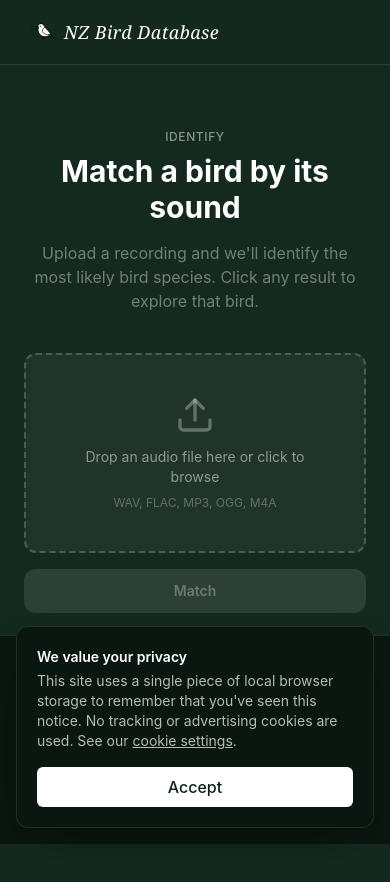
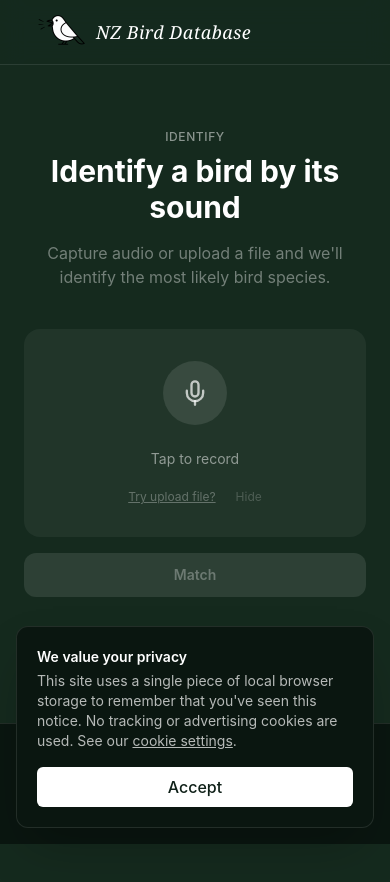
Before and after one commit to giddypergrid/NZBirdSoundDatabase-Frontend, a React (Create React App) app: page /match in a window 390 px wide. Shown: the top 882 px of the page. After the commit the page ends 844 px from the top, so only its background shows below. Built offline with nearby package versions, Linux system fonts and the light colour scheme; no server answers.

Commit message:
feat: audio capture UI, responsive footer, page copy updates

```diff
--- a/public/index.html
+++ b/public/index.html
@@ -24,7 +24,7 @@
       work correctly both with client-side routing and a non-root public URL.
       Learn how to configure a non-root public URL by running `npm run build`.
     -->
-    <title>NZBirdSoundDatabase</title>
+    <title>NZ Bird Sound Database</title>
   </head>
   <body>
     <noscript>You need to enable JavaScript to run this app.</noscript>
--- a/src/components/ClassifyUpload.tsx
+++ b/src/components/ClassifyUpload.tsx
@@ -1,79 +1,142 @@
-import React, { useState, useRef } from "react";
-import { Upload, ChevronRight } from "lucide-react";
+import React, { useState, useRef, useEffect, useCallback } from "react";
+import { Upload, ChevronRight, Mic, MicOff, X } from "lucide-react";
 import { useNavigate } from "react-router-dom";
 import Lottie from "lottie-react";
+import SimpleAudioPlayer from "components/AudioPlayer";
 import { classifyApi } from "services/api";
 import { ClassifyResponse, ClassifyPrediction } from "types/bird";
 import loadingBirdAnimation from "assets/LoadingBird.json";
 
 const ALLOWED_EXTENSIONS = [".wav", ".flac", ".mp3", ".ogg", ".m4a"];
+const MAX_SECS = 60;
+
+function getBestMimeType(): string {
+  for (const t of ["audio/webm;codecs=opus", "audio/webm", "audio/ogg;codecs=opus", "audio/mp4"]) {
+    if (typeof MediaRecorder !== "undefined" && MediaRecorder.isTypeSupported(t)) return t;
+  }
+  return "";
+}
+
+function mimeToExt(mime: string): string {
+  if (mime.includes("webm")) return "webm";
+  if (mime.includes("ogg")) return "ogg";
+  if (mime.includes("mp4")) return "mp4";
+  return "wav";
+}
+
+type MicState = "idle" | "requesting" | "recording" | "done" | "denied";
 
 const ClassifyUpload: React.FC = () => {
+  const [showUpload, setShowUpload] = useState(false);
+  const [micHidden, setMicHidden] = useState(false);
+  const [micState, setMicState] = useState<MicState>("idle");
+  const [countdown, setCountdown] = useState(MAX_SECS);
+  const [audioUrl, setAudioUrl] = useState<string | null>(null);
   const [file, setFile] = useState<File | null>(null);
   const [loading, setLoading] = useState(false);
   const [result, setResult] = useState<ClassifyResponse | null>(null);
   const [error, setError] = useState<string | null>(null);
+
   const inputRef = useRef<HTMLInputElement>(null);
+  const recorderRef = useRef<MediaRecorder | null>(null);
+  const chunksRef = useRef<Blob[]>([]);
+  const timerRef = useRef<ReturnType<typeof setInterval> | null>(null);
+  const streamRef = useRef<MediaStream | null>(null);
   const navigate = useNavigate();
 
-  const handleFileChange = (e: React.ChangeEvent<HTMLInputElement>) => {
-    const selected = e.target.files?.[0];
-    if (!selected) return;
+  // Cleanup on unmount
+  useEffect(() => () => {
+    timerRef.current && clearInterval(timerRef.current);
+    streamRef.current?.getTracks().forEach(t => t.stop());
+  }, []);
 
-    const ext = "." + selected.name.split(".").pop()?.toLowerCase();
-    if (!ALLOWED_EXTENSIONS.includes(ext)) {
-      setError(`Unsupported file type. Allowed: ${ALLOWED_EXTENSIONS.join(", ")}`);
+  const stopRecording = useCallback(() => {
+    timerRef.current && clearInterval(timerRef.current);
+    if (recorderRef.current?.state !== "inactive") recorderRef.current?.stop();
+    streamRef.current?.getTracks().forEach(t => t.stop());
+    streamRef.current = null;
+  }, []);
+
+  const startRecording = useCallback(async () => {
+    setMicState("requesting");
+    setError(null);
+    setResult(null);
+    setAudioUrl(null);
     setFile(null);
+
+    let stream: MediaStream;
+    try {
+      stream = await navigator.mediaDevices.getUserMedia({ audio: true });
+    } catch (err: any) {
+      const denied = err.name === "NotAllowedError" || err.name === "PermissionDeniedError";
+      setMicState(denied ? "denied" : "idle");
+      if (!denied) setError("Could not access microphone: " + (err.message || err.name));
       return;
     }
 
-    setFile(selected);
+    streamRef.current = stream;
+    chunksRef.current = [];
+    const mime = getBestMimeType();
+    const recorder = new MediaRecorder(stream, mime ? { mimeType: mime } : undefined);
+    recorderRef.current = recorder;
+
+    recorder.ondataavailable = e => { if (e.data.size > 0) chunksRef.current.push(e.data); };
+    recorder.onstop = () => {
+      const blob = new Blob(chunksRef.current, { type: mime || "audio/wav" });
+      setFile(new File([blob], `recording.${mimeToExt(mime)}`, { type: mime || "audio/wav" }));
+      setAudioUrl(URL.createObjectURL(blob));
+      setMicState("done");
+      setCountdown(MAX_SECS);
+    };
+
+    recorder.start(100);
+    setMicState("recording");
+    setCountdown(MAX_SECS);
+
+    let secs = MAX_SECS;
+    timerRef.current = setInterval(() => {
+      secs--;
+      setCountdown(secs);
+      if (secs <= 0) { clearInterval(timerRef.current!); stopRecording(); }
+    }, 1000);
+  }, [stopRecording]);
+
+  const handleMicClick = () => {
+    if (micState === "recording") stopRecording();
+    else startRecording();
+  };
+
+  const pickFile = (f: File) => {
+    const ext = "." + f.name.split(".").pop()?.toLowerCase();
+    if (!ALLOWED_EXTENSIONS.includes(ext)) {
+      setError(`Unsupported type. Allowed: ${ALLOWED_EXTENSIONS.join(", ")}`);
+      return;
+    }
+    setFile(f);
+    setAudioUrl(URL.createObjectURL(f));
     setError(null);
     setResult(null);
   };
 
   const handleClassify = async () => {
     if (!file) return;
-
     setLoading(true);
     setError(null);
     setResult(null);
-
     try {
-      const response = await classifyApi.classify(file);
-      setResult(response.data);
+      const res = await classifyApi.classify(file);
+      setResult(res.data);
     } catch (err: any) {
-      const msg =
-        err.response?.data?.error || err.message || "Classification failed";
-      setError(msg);
+      setError(err.response?.data?.error || err.message || "Classification failed");
     } finally {
       setLoading(false);
     }
   };
 
-  const handleDrop = (e: React.DragEvent) => {
-    e.preventDefault();
-    const dropped = e.dataTransfer.files?.[0];
-    if (dropped) {
-      const ext = "." + dropped.name.split(".").pop()?.toLowerCase();
-      if (!ALLOWED_EXTENSIONS.includes(ext)) {
-        setError(`Unsupported file type. Allowed: ${ALLOWED_EXTENSIONS.join(", ")}`);
-        return;
-      }
-      setFile(dropped);
-      setError(null);
-      setResult(null);
-    }
-  };
-
-  const goToBird = (eBird: string) => {
-    navigate(`/bird/${encodeURIComponent(eBird)}`);
-  };
-
-  const renderPredictionCard = (pred: ClassifyPrediction, rank: number) => (
+  const renderCard = (pred: ClassifyPrediction, rank: number) => (
     <button
       key={pred.eBird}
-      onClick={() => goToBird(pred.eBird)}
+      onClick={() => navigate(`/bird/${encodeURIComponent(pred.eBird)}`)}
       className="w-full flex items-center gap-4 px-4 py-3 bg-white/5 hover:bg-white/10 border border-white/10 hover:border-white/20 rounded-xl transition-all text-left group"
     >
       <span className="text-xs text-white/30 font-mono w-5 shrink-0">{rank}</span>
@@ -85,70 +148,145 @@ const ClassifyUpload: React.FC = () => {
     </button>
   );
 
+  const isRecording = micState === "recording";
+
   return (
     <div>
-      {/* Drop zone */}
+      {/* ── Mic section ───────────────────────────────────────── */}
+      {!micHidden && !showUpload && (
+        <div className={`rounded-2xl p-8 flex flex-col items-center transition-colors duration-500 ${isRecording ? "bg-red-950/40" : "bg-white/5"}`}>
+
+          {/* Button + ripple rings */}
+          <div className="relative flex items-center justify-center mb-6">
+            {isRecording && (
+              <>
+                <span className="absolute w-28 h-28 rounded-full bg-red-500/25 animate-ping" style={{ animationDuration: "1.4s" }} />
+                <span className="absolute w-40 h-40 rounded-full bg-red-500/15 animate-ping" style={{ animationDuration: "1.4s", animationDelay: "0.35s" }} />
+                <span className="absolute w-52 h-52 rounded-full bg-red-500/10 animate-ping" style={{ animationDuration: "1.4s", animationDelay: "0.7s" }} />
+              </>
+            )}
+            <button
+              onClick={handleMicClick}
+              disabled={micState === "requesting"}
+              aria-label={isRecording ? "Stop recording" : "Start recording"}
+              className={`relative z-10 rounded-full flex items-center justify-center transition-all duration-300 focus:outline-none
+                ${isRecording ? "w-24 h-24 bg-red-600 hover:bg-red-700 shadow-lg shadow-red-900/60" : "w-16 h-16 bg-white/10 hover:bg-white/20"}
+                ${micState === "requesting" ? "opacity-50 cursor-wait" : "cursor-pointer"}`}
+            >
+              {isRecording ? <MicOff className="w-8 h-8 text-white" /> : <Mic className="w-7 h-7 text-white/70" />}
+            </button>
+          </div>
+
+          {/* Status text */}
+          {micState === "idle"      && <p className="text-sm text-white/50">Tap to record</p>}
+          {micState === "requesting"&& <p className="text-sm text-white/50">Waiting for microphone…</p>}
+          {micState === "done"      && <p className="text-sm text-white/50">Done — tap to record again</p>}
+          {micState === "recording" && (
+            <div className="text-center">
+              <p className="text-sm text-red-400 font-medium">Recording — tap to stop</p>
+              <p className="text-xs text-white/40 mt-1">{countdown}s remaining</p>
+            </div>
+          )}
+          {micState === "denied" && (
+            <div className="text-center">
+              <p className="text-sm text-red-400">Microphone access denied.</p>
+              <p className="text-xs text-white/40 mt-1">Allow it in your browser's site settings, then tap again.</p>
+            </div>
+          )}
+
+          <div className="flex items-center gap-5 mt-5">
+            <button onClick={() => setShowUpload(true)} className="text-xs text-white/30 hover:text-white/60 transition-colors underline">
+              Try upload file?
+            </button>
+            <button onClick={() => setMicHidden(true)} className="text-xs text-white/20 hover:text-white/50 transition-colors">
+              Hide
+            </button>
+          </div>
+        </div>
+      )}
+
+      {/* Restore mic button (shown when hidden) */}
+      {micHidden && !showUpload && (
+        <button
+          onClick={() => setMicHidden(false)}
+          className="w-full py-2 rounded-xl text-xs text-white/30 hover:text-white/60 bg-white/5 hover:bg-white/10 transition-colors flex items-center justify-center gap-1.5"
+        >
+          <Mic className="w-3 h-3" /> Use microphone
+        </button>
+      )}
+
+      {/* ── Upload section ────────────────────────────────────── */}
+      {showUpload && (
+        <div>
+          <div className="flex items-center justify-between mb-3">
+            <p className="text-xs text-white/40 uppercase tracking-wider">Upload a file</p>
+            <button
+              onClick={() => { setShowUpload(false); setFile(null); setAudioUrl(null); }}
+              className="text-xs text-white/30 hover:text-white/60 transition-colors flex items-center gap-1"
+            >
+              <X className="w-3 h-3" /> Close
+            </button>
+          </div>
           <div
-        className="border-2 border-dashed border-white/20 rounded-xl p-10 text-center cursor-pointer hover:border-white/40 transition-colors bg-white/5"
+            className="border-2 border-dashed border-white/20 rounded-xl p-8 text-center cursor-pointer hover:border-white/40 transition-colors bg-white/5"
             onClick={() => inputRef.current?.click()}
-        onDragOver={(e) => e.preventDefault()}
-        onDrop={handleDrop}
+            onDragOver={e => e.preventDefault()}
+            onDrop={e => { e.preventDefault(); const f = e.dataTransfer.files?.[0]; if (f) pickFile(f); }}
           >
             <input
               ref={inputRef}
               type="file"
               accept={ALLOWED_EXTENSIONS.join(",")}
-          onChange={handleFileChange}
+              onChange={e => { const f = e.target.files?.[0]; if (f) pickFile(f); }}
               className="hidden"
             />
-        <Upload className="w-10 h-10 text-white/30 mx-auto mb-3" />
-        {file ? (
-          <p className="text-sm text-white font-medium">{file.name}</p>
-        ) : (
-          <p className="text-sm text-white/50">
-            Drop an audio file here or click to browse
-          </p>
+            <Upload className="w-8 h-8 text-white/30 mx-auto mb-3" />
+            {file
+              ? <p className="text-sm text-white font-medium">{file.name}</p>
+              : <p className="text-sm text-white/50">Drop an audio file or click to browse</p>
+            }
+            <p className="text-xs text-white/30 mt-2">WAV · FLAC · MP3 · OGG · M4A</p>
+          </div>
+        </div>
       )}
-        <p className="text-xs text-white/30 mt-2">
-          WAV, FLAC, MP3, OGG, M4A
-        </p>
+
+      {/* ── Audio player ──────────────────────────────────────── */}
+      {audioUrl && (
+        <div className="mt-4">
+          <SimpleAudioPlayer src={audioUrl} />
         </div>
+      )}
 
-      {/* Classify button */}
+      {/* ── Match button / loading ────────────────────────────── */}
       {loading ? (
         <div className="mt-6 flex flex-col items-center gap-2">
           <Lottie animationData={loadingBirdAnimation} loop style={{ width: 120, height: 120 }} />
-          <p className="text-sm text-white/50">Matching...</p>
+          <p className="text-sm text-white/50">Matching…</p>
         </div>
       ) : (
         <button
           onClick={handleClassify}
           disabled={!file}
-          className="mt-4 w-full py-3 px-4 rounded-xl text-sm font-semibold transition-colors
-            bg-white text-forest-900 hover:bg-white/90
-            disabled:bg-white/10 disabled:text-white/30 disabled:cursor-not-allowed"
+          className="mt-4 w-full py-3 px-4 rounded-xl text-sm font-semibold transition-colors bg-white text-forest-900 hover:bg-white/90 disabled:bg-white/10 disabled:text-white/30 disabled:cursor-not-allowed"
         >
           Match
         </button>
       )}
 
-      {/* Error */}
       {error && (
         <div className="mt-3 p-3 bg-red-500/10 border border-red-500/20 rounded-xl">
           <p className="text-sm text-red-400">{error}</p>
         </div>
       )}
 
-      {/* Results as cards */}
+      {/* ── Results ───────────────────────────────────────────── */}
       {result && (
         <div className="mt-6">
-          <p className="text-xs text-white/40 font-medium uppercase tracking-wider mb-3">
-            Predictions — click to view bird
-          </p>
+          <p className="text-xs text-white/40 font-medium uppercase tracking-wider mb-3">Predictions — click to view bird</p>
           <div className="space-y-2">
-            {result.top_predictions && result.top_predictions.length > 0
-              ? result.top_predictions.map((pred, i) => renderPredictionCard(pred, i + 1))
-              : renderPredictionCard({ eBird: result.eBird, confidence: result.confidence }, 1)
+            {result.top_predictions?.length
+              ? result.top_predictions.map((p, i) => renderCard(p, i + 1))
+              : renderCard({ eBird: result.eBird, confidence: result.confidence }, 1)
             }
           </div>
         </div>
--- a/src/pages/MatchSoundPage.tsx
+++ b/src/pages/MatchSoundPage.tsx
@@ -13,10 +13,10 @@ const MatchSoundPage: React.FC = () => {
           <div className="text-center mb-10">
             <p className="text-xs text-white/50 font-medium uppercase tracking-wider mb-2">Identify</p>
             <h1 className="text-3xl md:text-4xl font-bold text-white mb-4">
-              Match a bird by its sound
+              Identify a bird by its sound
             </h1>
             <p className="text-white/40 max-w-md mx-auto">
-              Upload a recording and we'll identify the most likely bird species. Click any result to explore that bird.
+              Capture audio or upload a file and we'll identify the most likely bird species.
             </p>
           </div>
 
--- a/src/staticComponents/DefaultHeader.tsx
+++ b/src/staticComponents/DefaultHeader.tsx
@@ -25,7 +25,7 @@ const DefaultHeader = () => {
         {/* Left: Logo + Nav */}
         <div className="flex items-center gap-8">
           <Link to="/" className="flex items-center group">
-            <img src="/site-logo.png" alt="NZ Bird Sound logo" className="h-8 w-8 rounded-full object-cover mr-2" />
+            <img src="/site-logo.png" alt="NZ Bird Sound logo" className="h-16 w-16 rounded-full object-cover mr-2" />
             <span className="text-lg font-serif italic text-white tracking-wide">
               NZ Bird Database
             </span>
@@ -33,7 +33,7 @@ const DefaultHeader = () => {
           <nav className="hidden md:flex items-center gap-6">
             <button onClick={() => scrollToSection('search-section')} className={btnClass}>Search birds</button>
             <button onClick={() => scrollToSection('database-section')} className={btnClass}>Bird database</button>
-            <Link to="/match" className={location.pathname === '/match' ? activeBtnClass : btnClass}>Match sound</Link>
+            <Link to="/match" className={location.pathname === '/match' ? activeBtnClass : btnClass}>Audio capture</Link>
           </nav>
         </div>
       </div>
```
Also changed, not shown: src/staticComponents/Footer.tsx (+9 -5 lines). Lines whose indentation alone changed are shown as unchanged.
